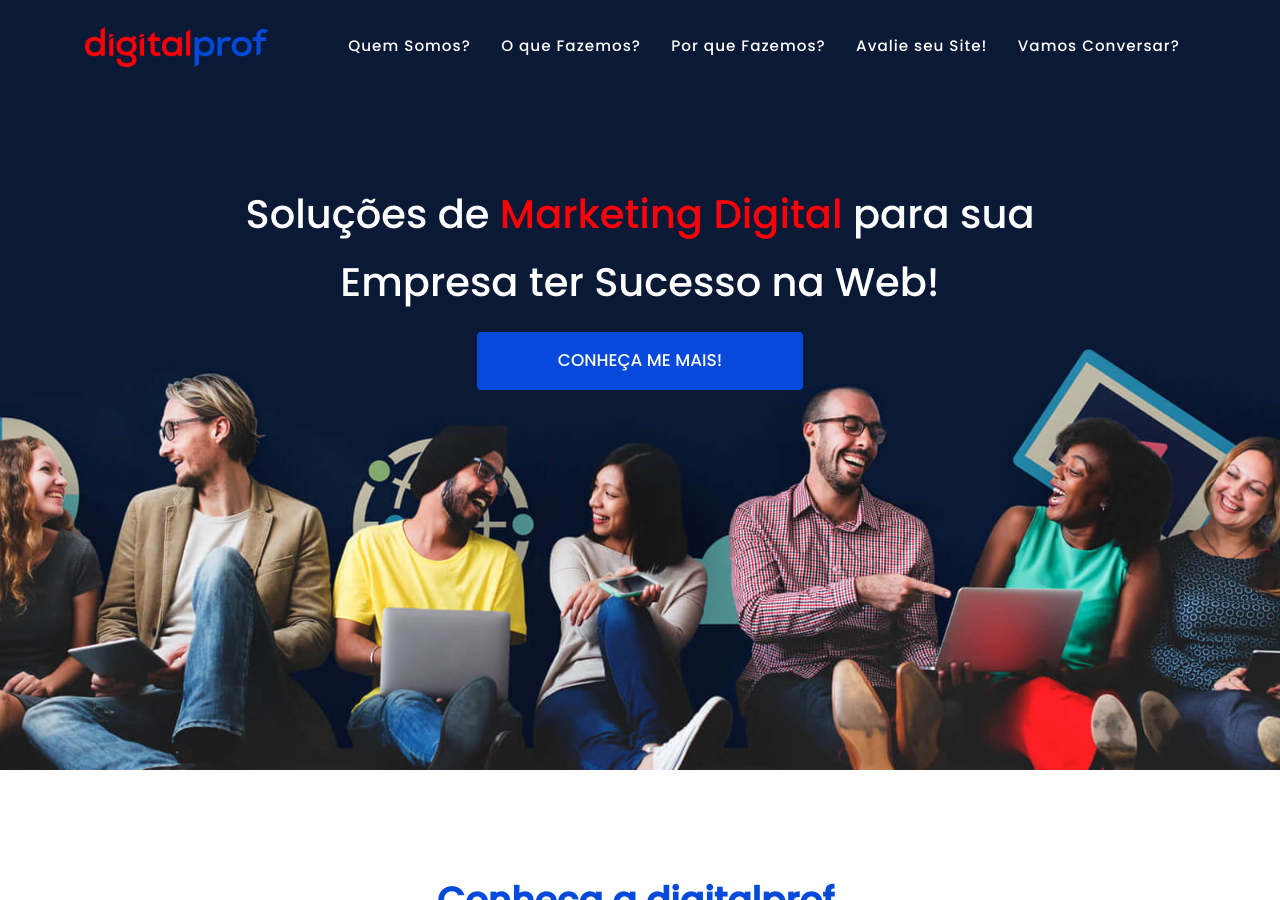
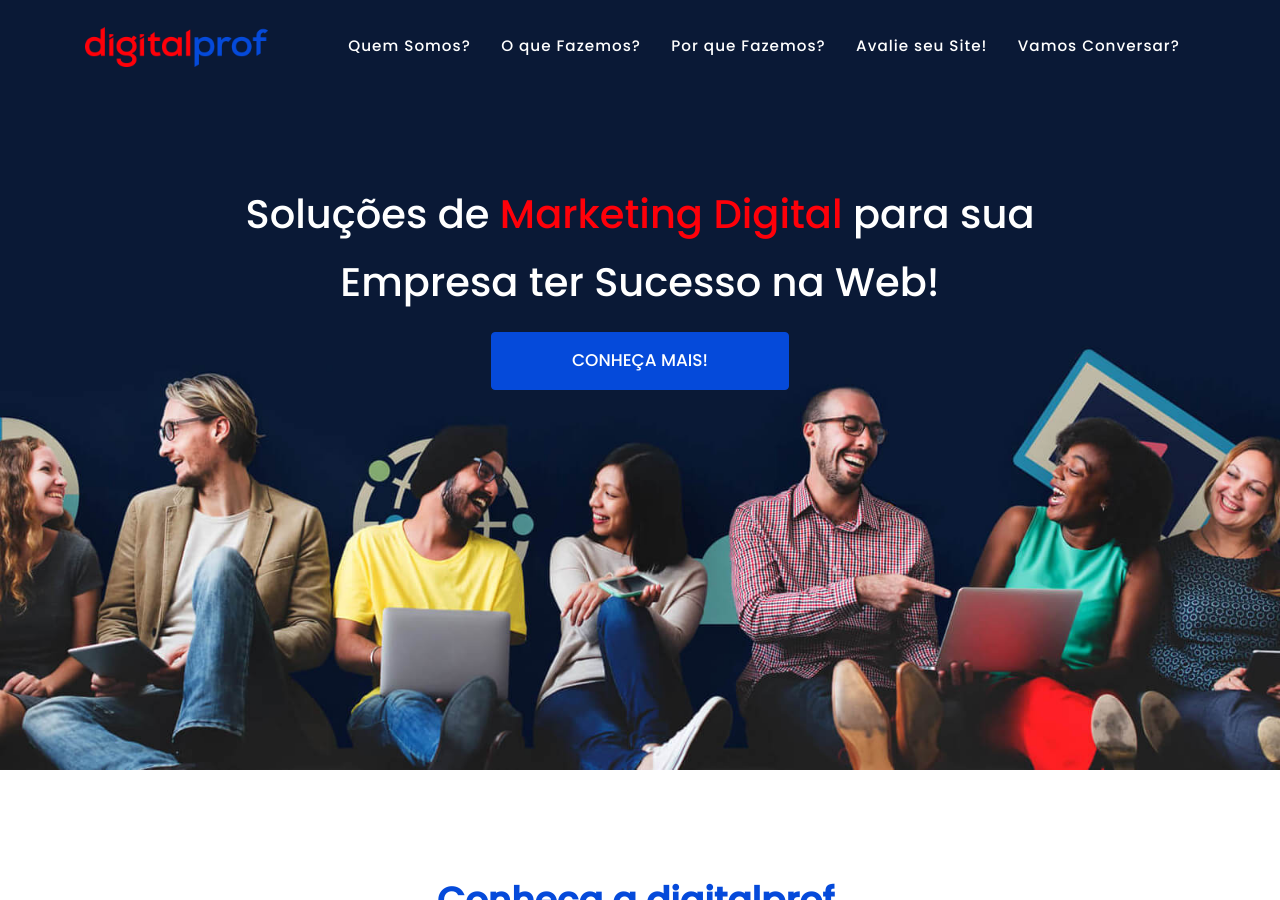
Before and after one commit to robsonkmarques/digitalprof, a Jekyll site: the page built from index.md, in a window 1280 px wide and 900 px high. Built offline with Jekyll 4.4.1, drawn with Linux system fonts in a browser that asks for light colours; some web fonts are replaced.

```diff
--- a/_data/sitetext.yml
+++ b/_data/sitetext.yml
@@ -14,7 +14,7 @@ pt: &DEFAULT_PT
     title: "Soluções de **Marketing Digital**{:.distak} para sua Empresa ter Sucesso na Web!"
     text:
 
-    button: CONHEÇA ME MAIS!
+    button: CONHEÇA MAIS!
     buttonlink: "#about"
 
   portfolio:
```
